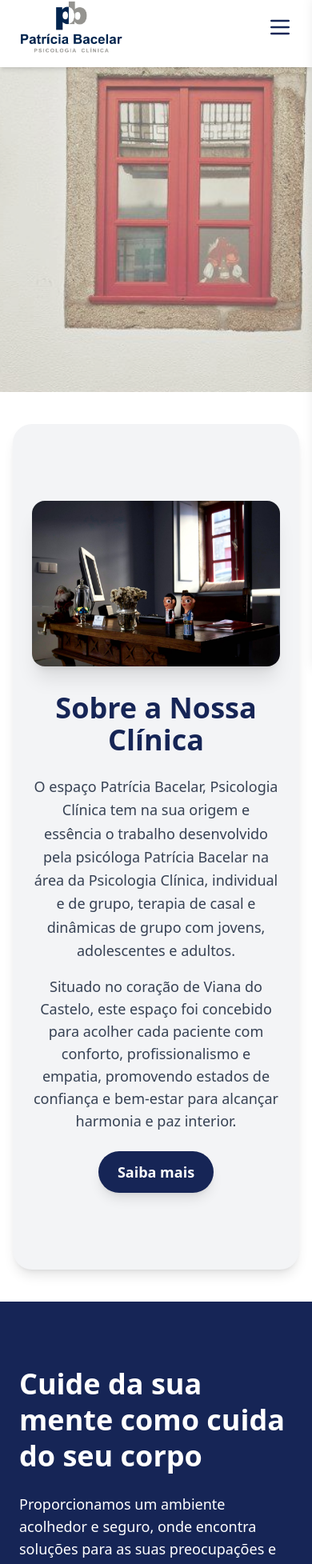
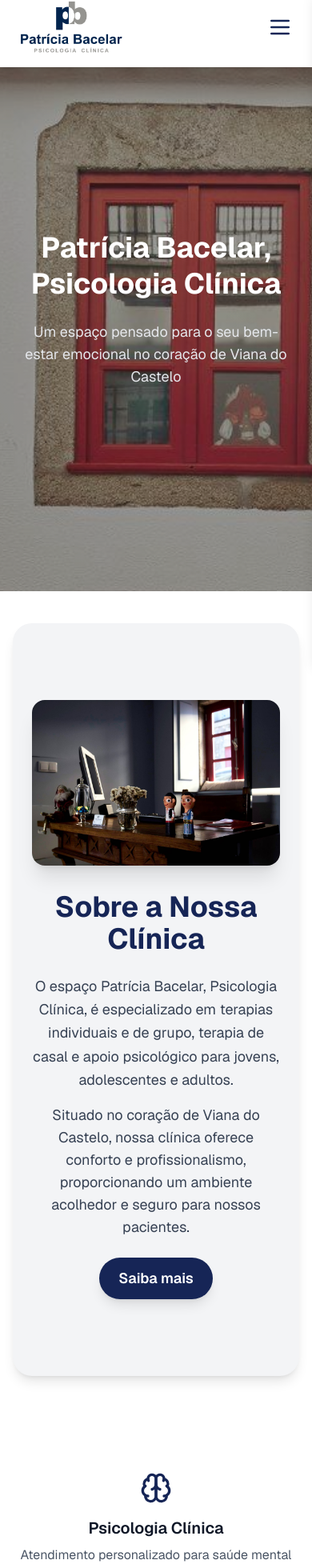
Before and after one commit to 1241330/website_patrica_bacelar_psicologia, a Next.js app: page / in a window 390 px wide. Shown: the part 16-1971 px from the top of the page at 80% size. Built offline with nearby package versions, Linux system fonts and the light colour scheme.

Commit message:
update página inicial

```diff
--- a/app/page.tsx
+++ b/app/page.tsx
@@ -2,32 +2,41 @@
 import Image from "next/image";
 import Footer from "@/components/Footer";
 import { motion } from "framer-motion";
-import React, { useState } from "react";
+import React from "react";
 import Link from "next/link";
+import { ShieldCheck, Users, HeartPulse, Brain } from "lucide-react";
 
 const Page = () => {
     return (
-        <div className="overflow-hidden">
+        <div className="overflow-hidden font-sans bg-white text-gray-900">
+            <main className="pt-20">
                 {/* Hero Section */}
-            <section
-                className="relative w-full h-[60vh] bg-gradient-to-r from-blue-100 to-blue-100 text-white flex flex-col justify-center items-center text-center px-6 md:px-20 relative">
+                <section className="relative h-[80vh] bg-gradient-to-tr from-[#0F172A] to-[#1E293B] flex items-center justify-center px-6 md:px-20">
+                    <div className="absolute inset-0">
                         <Image
                             src="/imagem_fundo.png"
                             alt="Imagem de fundo"
                             fill
-                    className="top-0 left-0 object-cover w-full h-full opacity-70"
+                            className="object-cover opacity-60"
                         />
+                    </div>
+                    <div className="relative z-10 text-center text-white max-w-2xl">
+                        <h1 className="text-4xl font-bold leading-tight mb-6">
+                            Patrícia Bacelar, Psicologia Clínica
+                        </h1>
+                        <p className="text-lg text-gray-200 mb-8">
+                            Um espaço pensado para o seu bem-estar emocional no coração de Viana do Castelo
+                        </p>
+                    </div>
                 </section>
 
-            {/* Seção Sobre a Clínica */}
-            <section
-                className="py-24 bg-gray-100 flex flex-col md:flex-row items-center justify-center px-6 md:px-20 rounded-3xl shadow-lg mx-4 md:mx-10 mt-10 mb-10">
-                {/* Imagem */}
+                {/* Sobre a Clínica */}
+                <section id="sobre" className="py-24 bg-gray-100 flex flex-col md:flex-row items-center justify-center px-6 md:px-20 rounded-3xl shadow-lg mx-4 md:mx-10 mt-10 mb-10">
                     <motion.div
-                    initial={{opacity: 0, x: -50}}
-                    whileInView={{opacity: 1, x: 0}}
-                    transition={{duration: 0.6}}
-                    viewport={{once: true}}
+                        initial={{ opacity: 0, x: -50 }}
+                        whileInView={{ opacity: 1, x: 0 }}
+                        transition={{ duration: 0.6 }}
+                        viewport={{ once: true }}
                         className="w-full md:w-1/2 flex justify-center mb-8 md:mb-0"
                     >
                         <div className="relative w-[100%] md:w-[70%] rounded-2xl overflow-hidden shadow-xl">
@@ -41,18 +50,15 @@ const Page = () => {
                         </div>
                     </motion.div>
 
-                {/* Texto */}
                     <div className="w-full md:w-1/2 text-blue-950 text-center md:text-left">
                         <h2 className="text-4xl font-bold mb-6">Sobre a Nossa Clínica</h2>
                         <p className="text-lg text-gray-700 leading-relaxed">
-                        O espaço Patrícia Bacelar, Psicologia Clínica tem na sua origem e essência o trabalho
-                        desenvolvido pela psicóloga Patrícia Bacelar na área da Psicologia Clínica, individual e de
-                        grupo, terapia de casal e dinâmicas de grupo com jovens, adolescentes e adultos.
+                            O espaço Patrícia Bacelar, Psicologia Clínica, é especializado em terapias individuais e de grupo,
+                            terapia de casal e apoio psicológico para jovens, adolescentes e adultos.
                         </p>
                         <p className="mt-4 text-lg text-gray-700">
-                        Situado no coração de Viana do Castelo, este espaço foi concebido para acolher cada paciente com
-                        conforto, profissionalismo e empatia, promovendo estados de confiança e bem-estar para alcançar
-                        harmonia e paz interior.
+                            Situado no coração de Viana do Castelo, nossa clínica oferece conforto e profissionalismo,
+                            proporcionando um ambiente acolhedor e seguro para nossos pacientes.
                         </p>
                         <Link href="/equipa">
                             <motion.button
@@ -67,35 +73,65 @@ const Page = () => {
                     </div>
                 </section>
 
+                {/* Valores e Destaques */}
+                <section className="py-20 bg-white px-6 md:px-20">
+                    <div className="grid grid-cols-1 md:grid-cols-4 gap-8 text-center">
+                        <div className="flex flex-col items-center">
+                            <Brain className="w-10 h-10 text-blue-950 mb-4" />
+                            <h3 className="text-xl font-semibold mb-2">Psicologia Clínica</h3>
+                            <p className="text-gray-600">Atendimento personalizado para saúde mental e bem-estar emocional.</p>
+                        </div>
+                        <div className="flex flex-col items-center">
+                            <Users className="w-10 h-10 text-blue-950 mb-4" />
+                            <h3 className="text-xl font-semibold mb-2">Terapia Familiar</h3>
+                            <p className="text-gray-600">Fortalecimento de vínculos e comunicação entre familiares.</p>
+                        </div>
+                        <div className="flex flex-col items-center">
+                            <HeartPulse className="w-10 h-10 text-blue-950 mb-4" />
+                            <h3 className="text-xl font-semibold mb-2">Bem-Estar Emocional</h3>
+                            <p className="text-gray-600">Espaço seguro para cuidar de si com empatia e confiança.</p>
+                        </div>
+                        <div className="flex flex-col items-center">
+                            <ShieldCheck className="w-10 h-10 text-blue-950 mb-4" />
+                            <h3 className="text-xl font-semibold mb-2">Confidencialidade</h3>
+                            <p className="text-gray-600">Compromisso absoluto com a sua privacidade.</p>
+                        </div>
+                    </div>
+                </section>
+
                 {/* Seção Principal */}
-            <section
-                className="grid grid-cols-1 md:grid-cols-2 min-h-[80vh] bg-blue-950 text-white relative overflow-hidden mb-5">
-                {/* Lado Esquerdo */}
+                <section className="grid grid-cols-1 md:grid-cols-2 min-h-[80vh] bg-blue-950 text-white relative overflow-hidden mb-5">
                     <div className="flex flex-col justify-center px-6 md:px-20 py-16 z-10">
                         <h1 className="text-4xl font-extrabold mb-6 leading-tight">
                             Cuide da sua mente como cuida do seu corpo
                         </h1>
                         <p className="text-lg mb-8">
-                        Proporcionamos um ambiente acolhedor e seguro, onde encontra soluções para as suas preocupações
-                        e desafios com o apoio da nossa psicóloga, Patrícia Bacelar.
+                            Oferecemos um ambiente acolhedor e seguro, onde você encontra apoio especializado para suas questões emocionais.
                         </p>
-                    <div className="flex space-x-8 text-2xl font-semibold items-center">
-                        <div>
-                            <span className="block text-4xl">+500</span>
+                        <div className="grid grid-cols-2 gap-6 text-center">
+                            <motion.div
+                                whileHover={{ scale: 1.05 }}
+                                className="bg-white/10 rounded-2xl p-6 backdrop-blur-sm shadow-lg"
+                            >
+                                <span className="block text-4xl font-bold">+500</span>
                                 <span className="text-lg">Consultas</span>
+                            </motion.div>
+                            <motion.div
+                                whileHover={{ scale: 1.05 }}
+                                className="bg-white/10 rounded-2xl p-6 backdrop-blur-sm shadow-lg"
+                            >
+                                <span className="block text-4xl font-bold">+200</span>
+                                <span className="text-lg">Sorrisos</span>
+                            </motion.div>
                         </div>
-                        <div>
-                            <span className="block text-4xl">+200</span>
-                            <span className="text-lg">Sorrisos</span>
-                        </div>
-                    </div>
-                    <button
-                        className="mt-8 bg-white text-blue-950 font-semibold px-6 py-3 rounded-full shadow-md hover:bg-gray-400 hover:text-white transition duration-300">
+                        <motion.button
+                            whileHover={{ scale: 1.05 }}
+                            className="mt-10 bg-white text-blue-950 font-semibold px-6 py-3 rounded-full shadow-md hover:bg-gray-400 hover:text-white transition duration-300"
+                        >
                             Marcar Consulta
-                    </button>
+                        </motion.button>
                     </div>
 
-                {/* Lado Direito - Imagem */}
                     <div className="relative w-full h-full z-0">
                         <Image
                             src="/img_consultas.png"
@@ -105,9 +141,11 @@ const Page = () => {
                         />
                     </div>
                 </section>
+            </main>
 
-            {/* Footer */}
-            <Footer/>
+            <footer id="contacto">
+                <Footer />
+            </footer>
         </div>
     );
 };
```
Also changed, not shown: components/Navbar.tsx (+28 -9 lines). Lines whose indentation alone changed are shown as unchanged.
